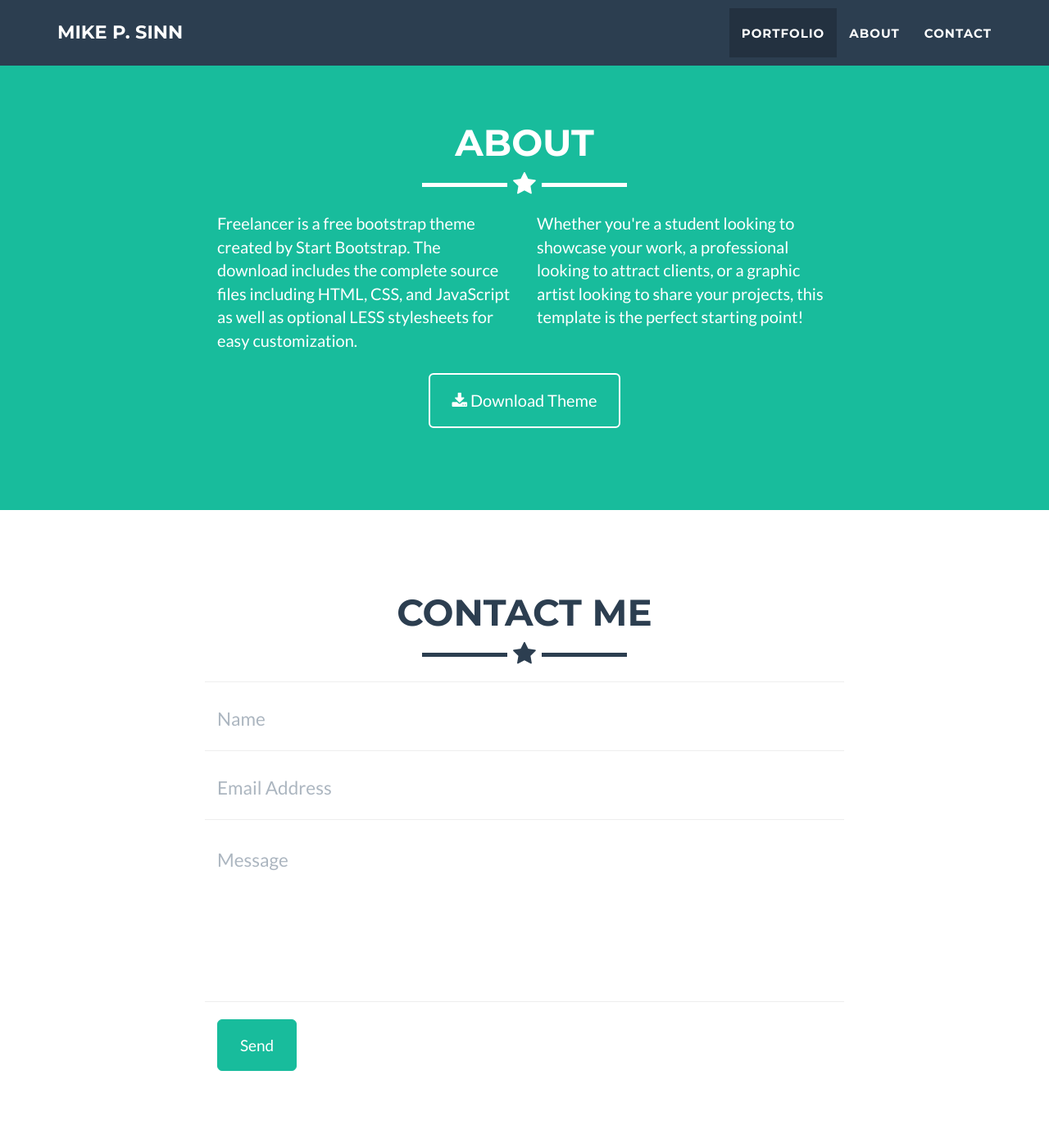
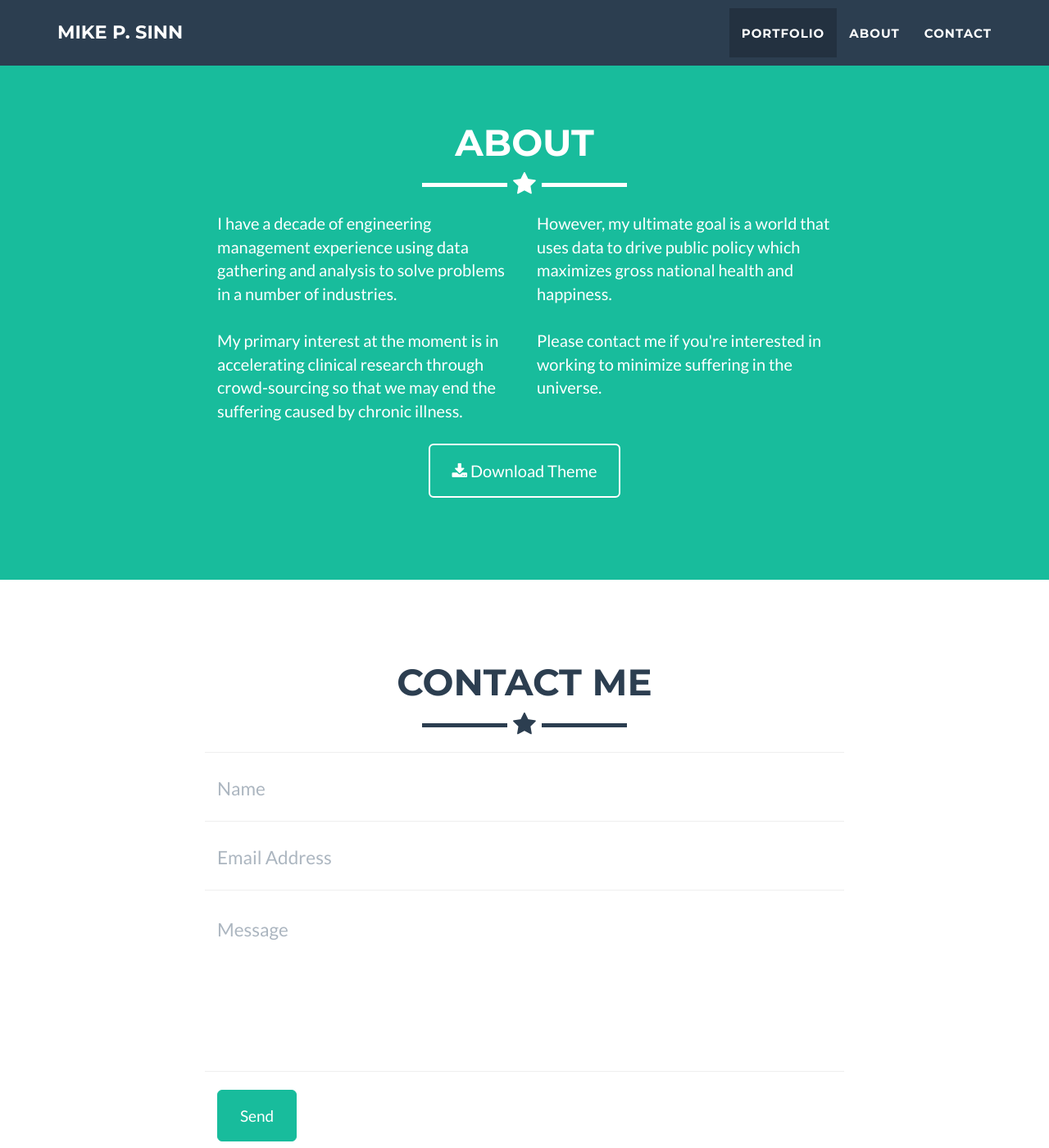
Before and after one commit to jeromelachaud/freelancer-theme, a Jekyll site: the page built from _posts/2014-07-18-project-1.markdown, in a window 1280 px wide and 1400 px high, scrolled down 883 px. Shown: the whole window at 82% size. Built offline with Jekyll 4.4.1, drawn with Linux system fonts in a browser that asks for light colours; some of the changed text lies outside the part shown.

Commit message:
Projects

```diff
--- a/_config.yml
+++ b/_config.yml
@@ -6,7 +6,7 @@
 description: "Write an awesome description for your new site here. You can edit this line in _config.yml. It will appear in your document head meta (for Google search results) and in your feed.xml site description."
 skills: "Web Development - Data Science - Mobile Development"
 meta_author: Sinn Mike
-keywords: "your keywords, separated by commas"
+keywords: "quantimodo, think by numbers, web development, business intelligence"
 
 # Google webmaster tools
 google_verify:
@@ -33,7 +33,7 @@
 
 # Footer settings
 footer:
-  copyright: Dr. Henry Jekyll
+  copyright: Mike P. Sinn
   location: Location
   social: Around the Web
   credits: Credits
@@ -57,7 +57,7 @@
   - line: Glen Carbon, IL 62034
 
 # Credits content
-credits: 'Freelancer is a free to use, open source Bootstrap theme created by <a href="http://startbootstrap.com">Start Bootstrap</a>.'
+credits: '<a href="https://www.flaticon.com/"title="Flaticon">www.flaticon.com</a> <br> <a href="http://startbootstrap.com">Start Bootstrap</a>'
 
 # Build settings
 markdown: kramdown
--- a/_includes/about.html
+++ b/_includes/about.html
@@ -9,13 +9,23 @@
             </div>
             <div class="row">
                 <div class="col-lg-4 col-lg-offset-2">
-                    <p>Freelancer is a free bootstrap theme created by Start Bootstrap. The download includes the complete source files including HTML, CSS, and JavaScript as well as optional LESS stylesheets for easy customization.</p>
+                    <p>
+                        I have a decade of engineering management experience using data gathering and analysis to solve
+                        problems in a number of industries. <br><br>
+                        My primary interest at the moment is in accelerating clinical
+                        research through crowd-sourcing so that we may end the suffering caused by chronic illness.
+                    </p>
                 </div>
                 <div class="col-lg-4">
-                    <p>Whether you're a student looking to showcase your work, a professional looking to attract clients, or a graphic artist looking to share your projects, this template is the perfect starting point! </p>
+                    <p>
+                        However, my ultimate goal is a world that uses data to drive public policy which maximizes gross
+                        national health and happiness. <br><br>
+                        Please contact me if you're interested in working to minimize
+                        suffering in the universe.
+                    </p>
                 </div>
                 <div class="col-lg-8 col-lg-offset-2 text-center">
-                    <a href="https://github.com/jeromelachaud/freelancer-theme" class="btn btn-lg btn-outline">
+                    <a href="#contact" class="btn btn-lg btn-outline">
                         <i class="fa fa-download"></i> Download Theme
                     </a>
                 </div>
--- a/_posts/2014-07-17-project-2.markdown
+++ b/_posts/2014-07-17-project-2.markdown
@@ -2,7 +2,7 @@
 layout: default
 modal-id: 2
 date: 2014-07-17
-img: cake.png
+img: think-by-numbers.png
 alt: image-alt
 project-date: April 2014
 client: Start Bootstrap
--- a/_posts/2014-07-18-project-1.markdown
+++ b/_posts/2014-07-18-project-1.markdown
@@ -2,11 +2,11 @@
 layout: default
 modal-id: 1
 date: 2014-07-18
-img: cabin.png
+img: brain.png
 alt: image-alt
 project-date: April 2014
-client: Start Bootstrap
-category: Web Development
+client: QuantiModo
+category: Web Development and Machine Learning
 description: Use this area of the page to describe your project. The icon above is part of a free icon set by <a href="https://sellfy.com/p/8Q9P/jV3VZ/">Flat Icons</a>. On their website, you can download their free set with 16 icons, or you can purchase the entire set with 146 icons for only $12!
 
 ---
```
Also changed, not shown: img/portfolio/brain.png (added), img/portfolio/think-by-numbers.png (added), 2 other files.
